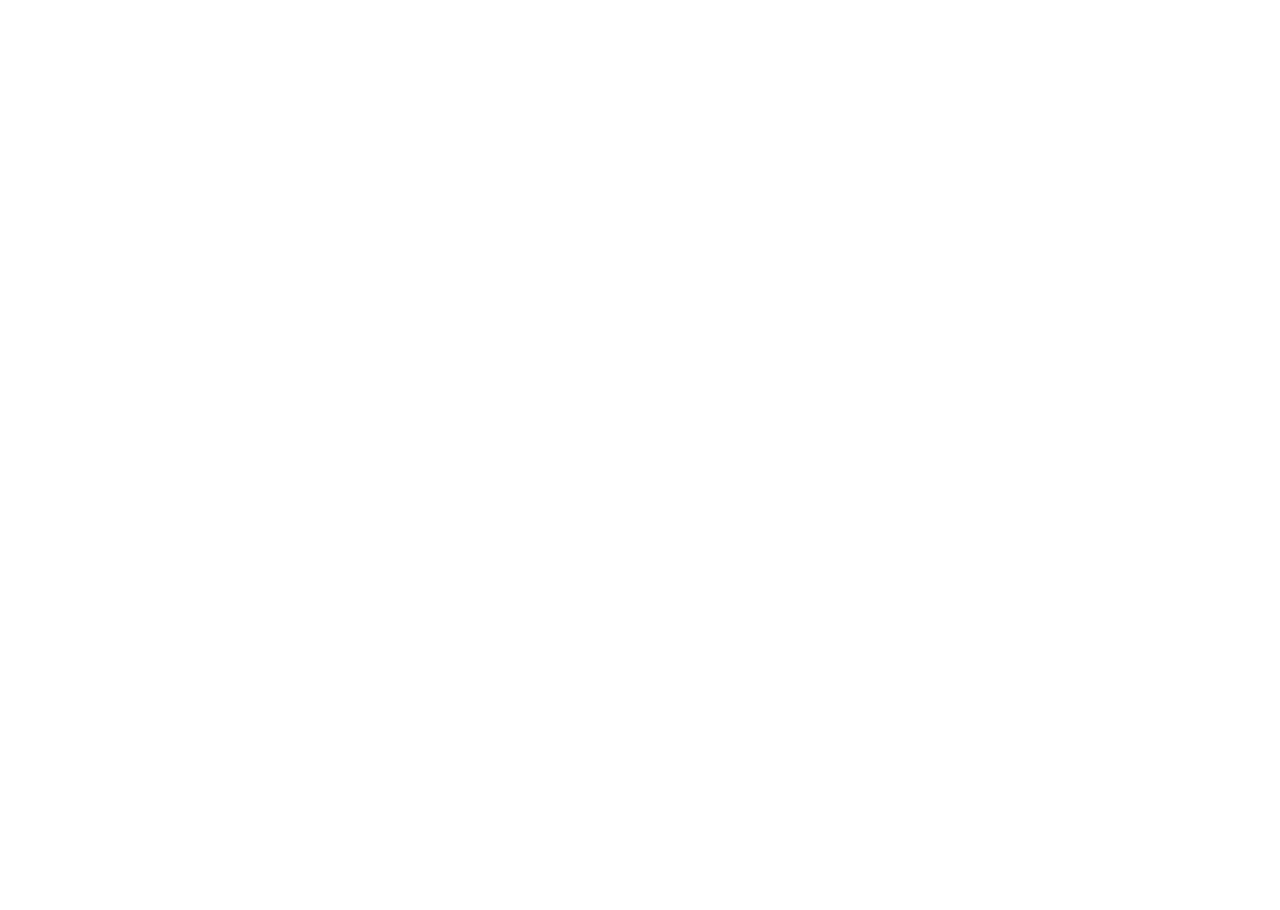
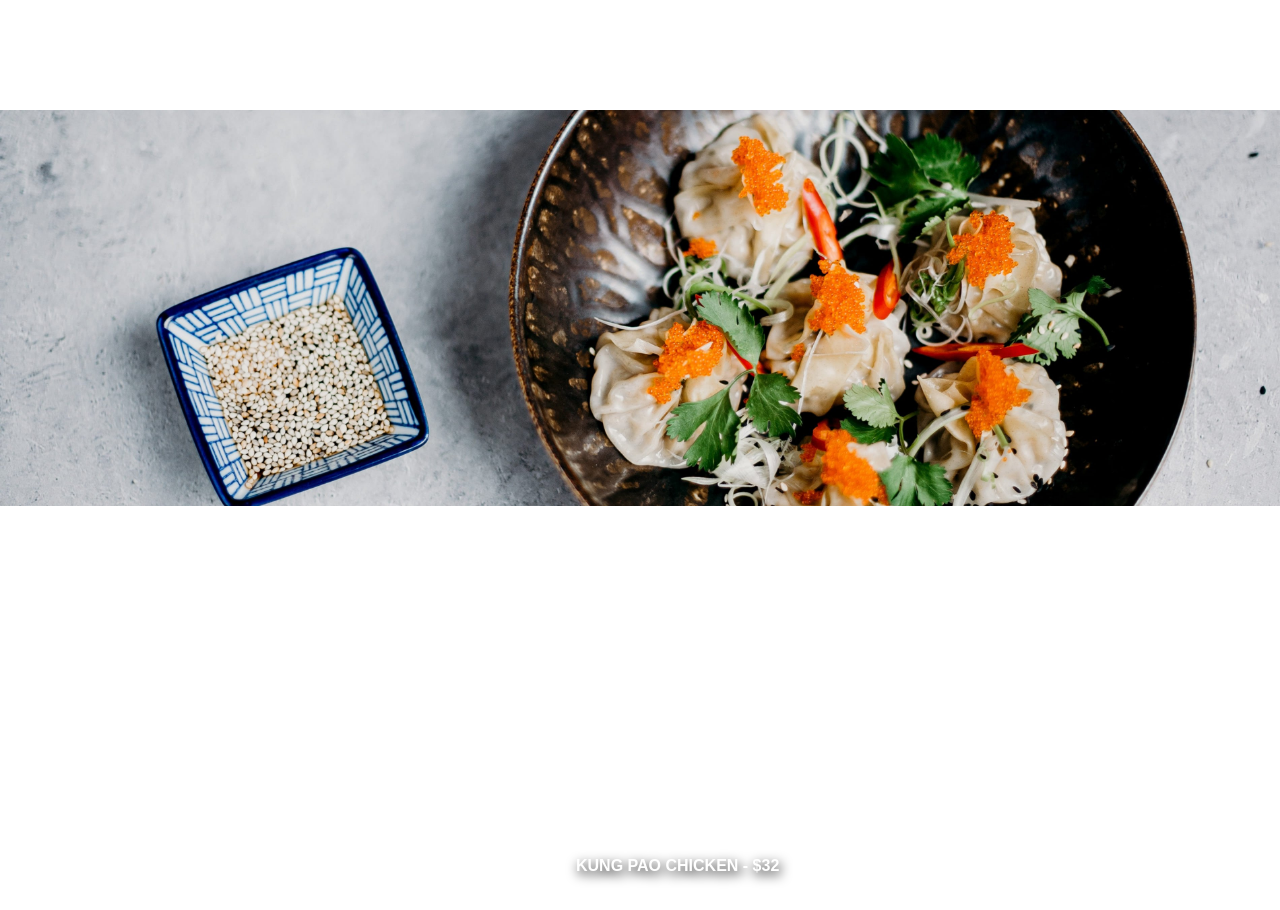
Before and after one commit to nicolas-dp/proj-html-vuejs, a Vue app: page / in a window 1280 px wide. Shown: the part 3937-4847 px from the top of the page. Before the commit the page ends 3983 px from the top, so only its background shows below. Built offline with nearby package versions, Linux system fonts and the light colour scheme.

Commit message:
Add jumbo kung pao

```diff
--- a/src/App.vue
+++ b/src/App.vue
@@ -102,8 +102,8 @@
     </section>
 
     <section id="kung_pao">
-      <div class="container-fluid">
-
+      <div class="middle_jumbo">
+        <span class="fw-bold text-white">KUNG PAO CHICKEN - $32</span>
       </div>
     </section>
   </div>
@@ -150,13 +150,19 @@
   background-color: #00000082;
 }
 
-#kung_pao{
-  &div{
-    margin-top: 4rem;
-    background-image: url('@/assets/img/page52x.jpg');
-    background-repeat: no-repeat;
-    background-position: center;
-    background-size: contain;
-  }
+.middle_jumbo {
+  position: relative;
+  margin-top: 4rem;
+  background-image: url("@/assets/img/page52x.jpg");
+  height: 100vh;
+  background-repeat: no-repeat;
+  background-size: contain;
+}
+
+.middle_jumbo span {
+  position: absolute;
+  bottom: 2rem;
+  left: 45%;
+  filter: drop-shadow(2px 4px 6px black);
 }
 </style>
```
